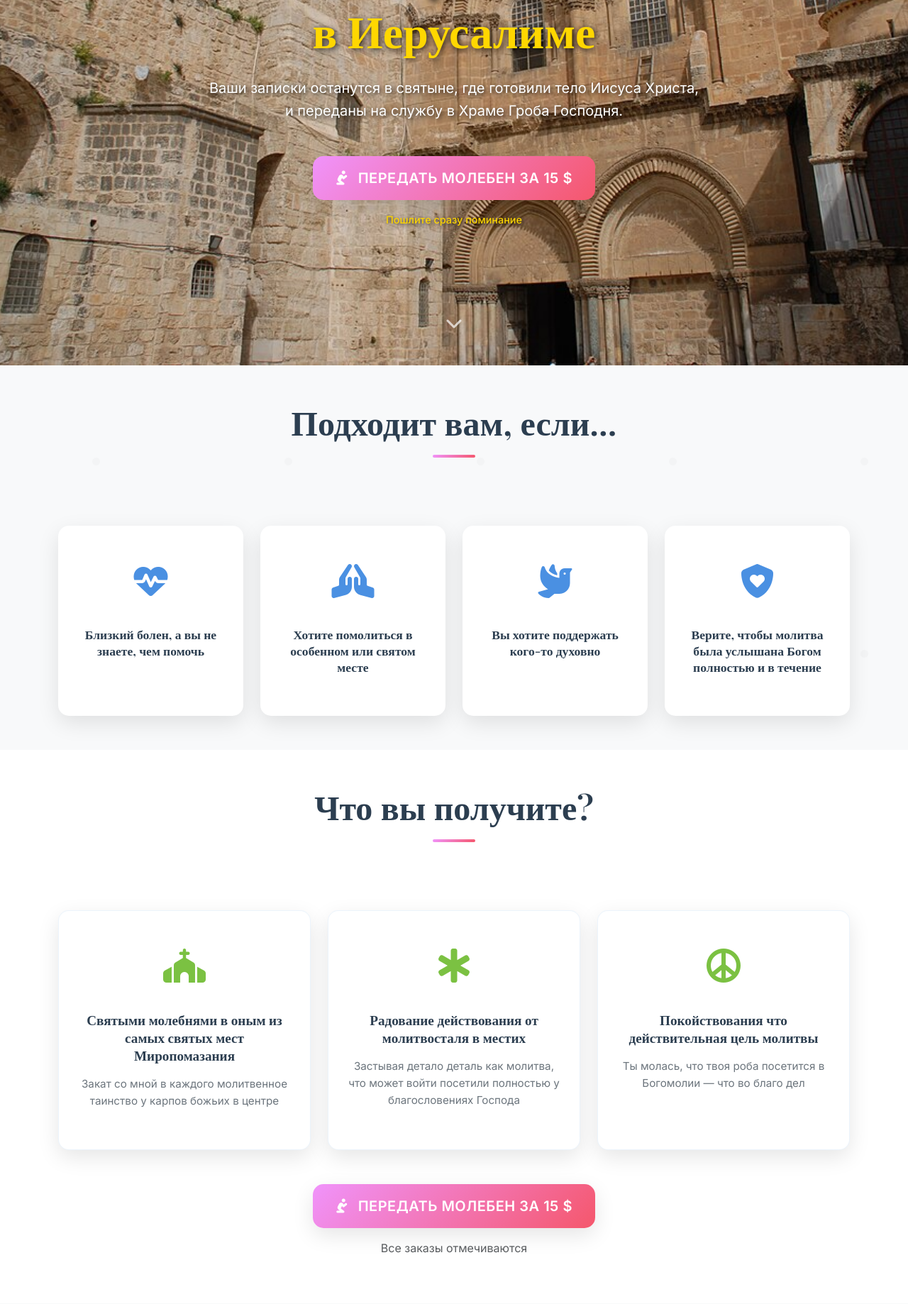
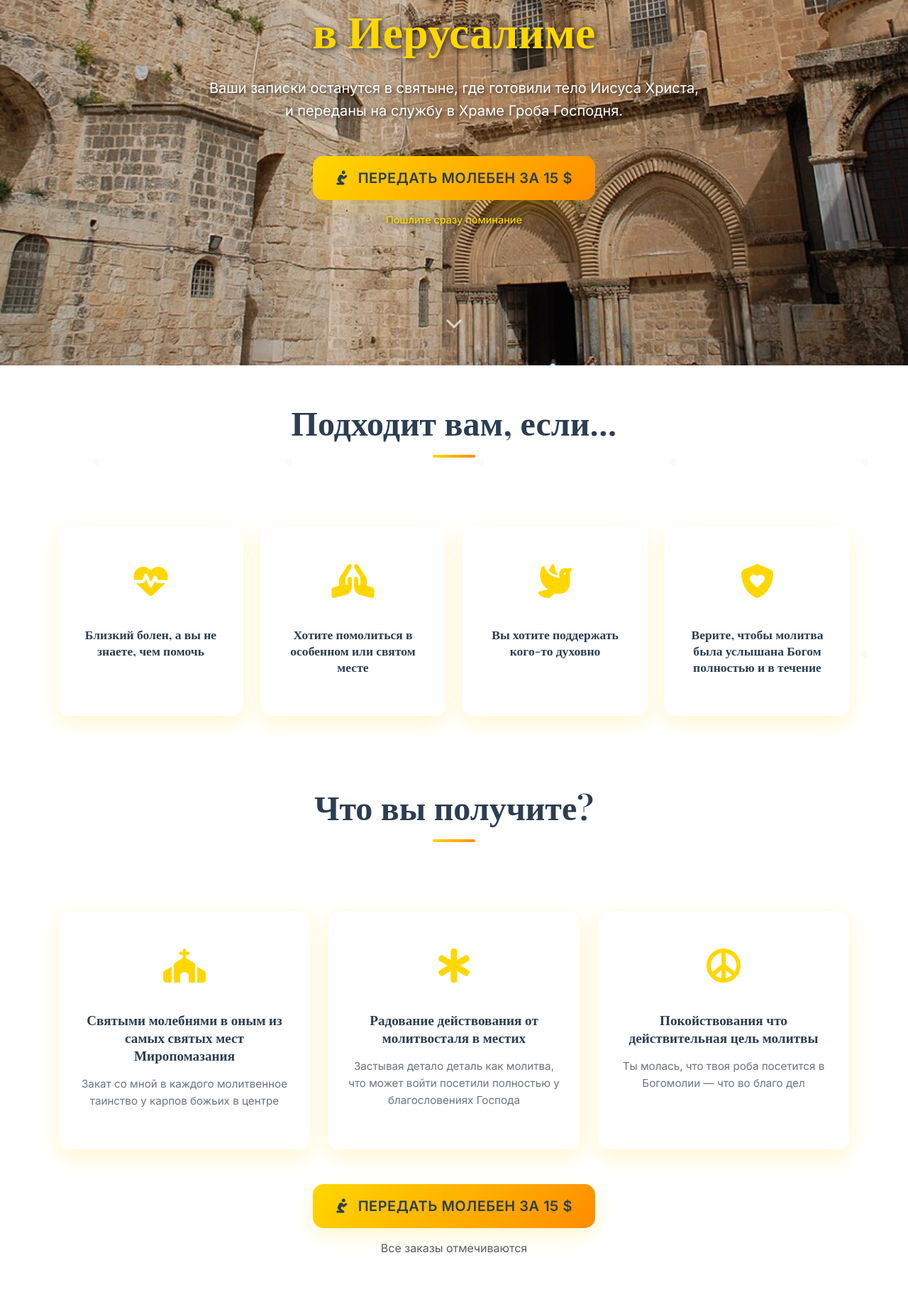
Before and after one commit to SaintSerd/LandingCraft-1, a Flask app: page / in a window 1280 px wide. Shown: the part 445-2283 px from the top of the page at 71% size. Run offline with Flask 3, Linux system fonts and the light colour scheme.

Commit message:
Update website to use a bright white and yellow color scheme throughout
Modify CSS variables in style.css to implement a white background and yellow primary, secondary and accent colors, and update related styles.

Replit-Commit-Author: Agent
Replit-Commit-Session-Id: a35b1465-f3ef-4cd3-8389-5634677c3765
Replit-Commit-Screenshot-Url: https://storage.googleapis.com/screenshot-production-us-central1/4d5e73ac-d877-4d19-b208-cbb0903a08e0/96f7b48c-c3e4-4f3a-bc52-fb4c807a2518.jpg

```diff
--- a/static/css/style.css
+++ b/static/css/style.css
@@ -6,18 +6,18 @@
 }
 
 :root {
-    --primary-color: #4A90E2;
-    --secondary-color: #7BC142;
-    --accent-color: #F5A623;
+    --primary-color: #FFD700;
+    --secondary-color: #FFA500;
+    --accent-color: #FFB347;
     --text-dark: #2C3E50;
     --text-light: #6C757D;
-    --background-light: #F8F9FA;
+    --background-light: #FFFFFF;
     --white: #FFFFFF;
-    --gradient-primary: linear-gradient(135deg, #667eea 0%, #764ba2 100%);
-    --gradient-secondary: linear-gradient(135deg, #f093fb 0%, #f5576c 100%);
-    --gradient-light: linear-gradient(135deg, #ffecd2 0%, #fcb69f 100%);
-    --shadow-soft: 0 10px 30px rgba(0, 0, 0, 0.1);
-    --shadow-medium: 0 15px 35px rgba(0, 0, 0, 0.15);
+    --gradient-primary: linear-gradient(135deg, #FFD700 0%, #FFA500 100%);
+    --gradient-secondary: linear-gradient(135deg, #FFD700 0%, #FF8C00 100%);
+    --gradient-light: linear-gradient(135deg, #FFFACD 0%, #FFE4B5 100%);
+    --shadow-soft: 0 10px 30px rgba(255, 215, 0, 0.2);
+    --shadow-medium: 0 15px 35px rgba(255, 215, 0, 0.3);
     --border-radius: 15px;
     --transition: all 0.3s cubic-bezier(0.4, 0, 0.2, 1);
 }
@@ -70,7 +70,7 @@ html {
 
 .navbar-nav .nav-link:hover {
     background: var(--primary-color);
-    color: var(--white) !important;
+    color: var(--text-dark) !important;
     transform: translateY(-2px);
 }
 
@@ -164,14 +164,15 @@ html {
 
 .btn-primary {
     background: var(--gradient-secondary);
-    color: var(--white);
+    color: var(--text-dark);
     box-shadow: var(--shadow-soft);
+    font-weight: 700;
 }
 
 .btn-primary:hover {
     transform: translateY(-3px);
     box-shadow: var(--shadow-medium);
-    color: var(--white);
+    color: var(--text-dark);
 }
 
 .btn-primary::before {
@@ -293,7 +294,7 @@ section {
     box-shadow: var(--shadow-soft);
     transition: var(--transition);
     height: 100%;
-    border: 1px solid rgba(74, 144, 226, 0.1);
+    border: 1px solid rgba(255, 215, 0, 0.1);
     position: relative;
     overflow: hidden;
 }
@@ -321,7 +322,7 @@ section {
 
 .result-card .card-icon {
     font-size: 3rem;
-    color: var(--secondary-color);
+    color: var(--primary-color);
     margin-bottom: 1.5rem;
     position: relative;
     z-index: 2;
@@ -509,7 +510,7 @@ section {
 
 .form-control:focus {
     border-color: var(--primary-color);
-    box-shadow: 0 0 0 0.2rem rgba(74, 144, 226, 0.25);
+    box-shadow: 0 0 0 0.2rem rgba(255, 215, 0, 0.25);
 }
 
 .form-label {
```
